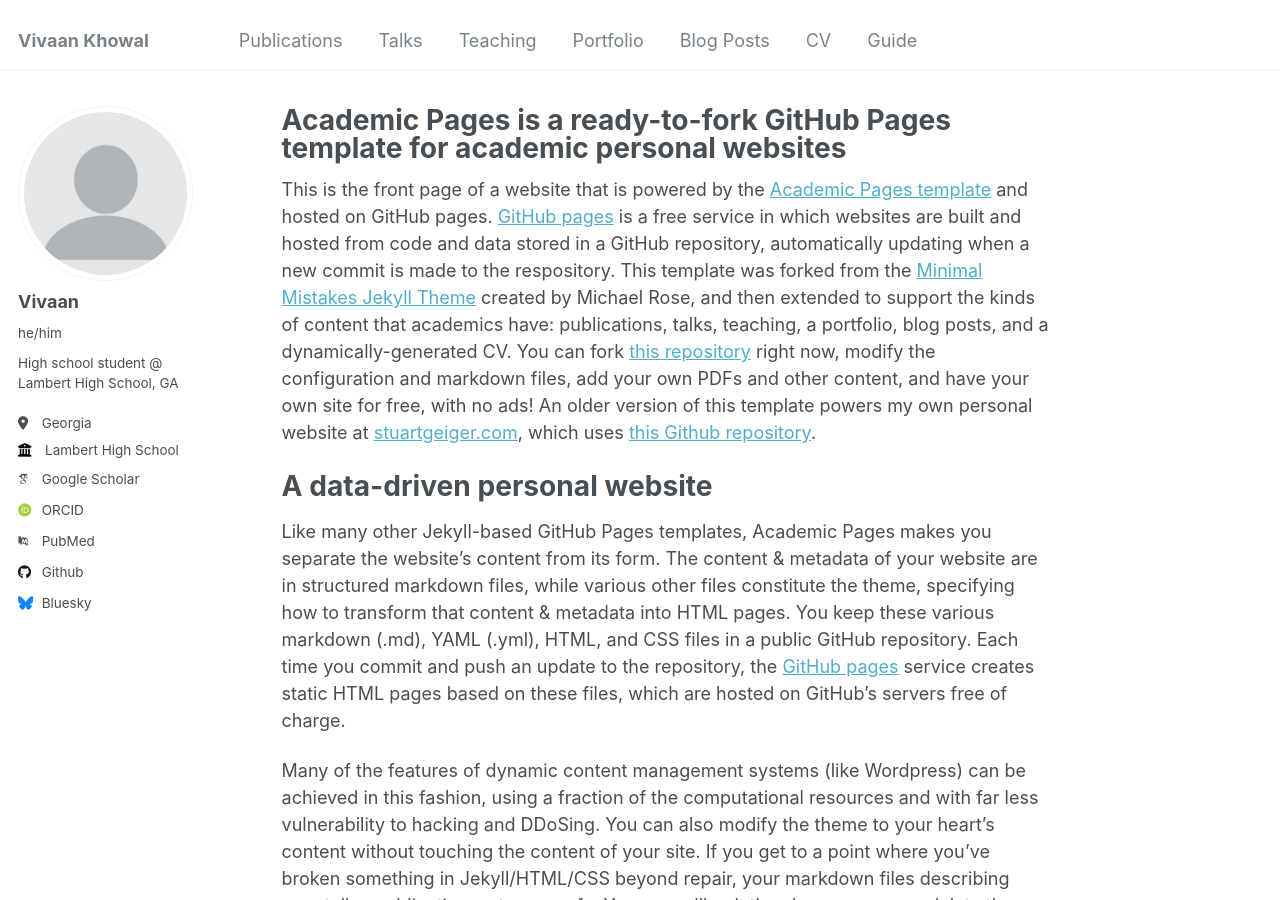
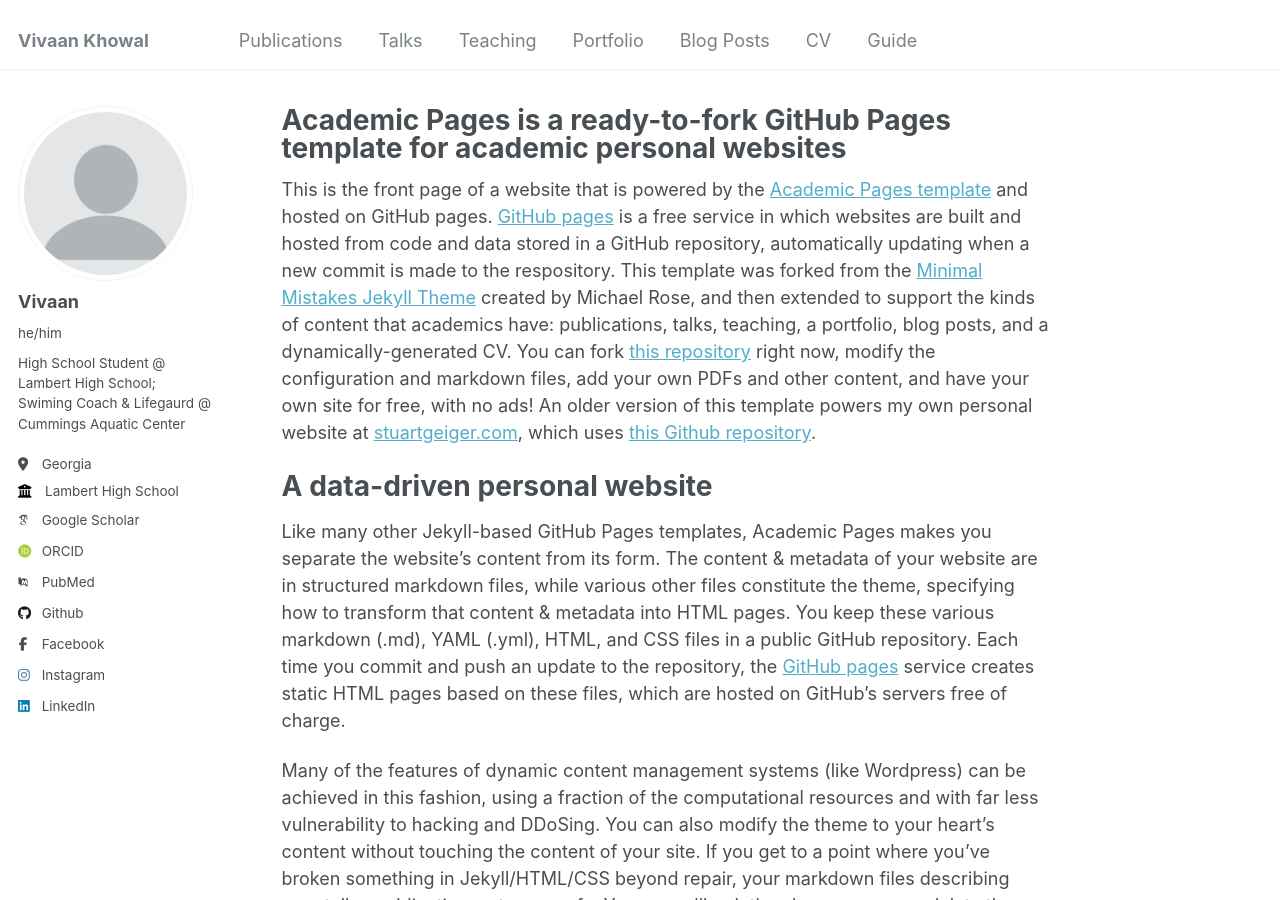
Before and after one commit to vivaankhowal/vivaankhowal.github.io, a Jekyll site: the page built from _pages/about.md, in a window 1280 px wide and 900 px high. Built offline with Jekyll 4.4.1, drawn with Linux system fonts in a browser that asks for light colours; some web fonts are replaced; some of the changed lines change nothing that is shown.

Commit message:
Update _config.yml
Changed site config

```diff
--- a/_config.yml
+++ b/_config.yml
@@ -24,7 +24,7 @@
   avatar           : "profile.png"
   name             : "Vivaan"
   pronouns         : "he/him"
-  bio              : "High school student @ Lambert High School, GA"
+  bio              : "High School Student @ Lambert High School; Swiming Coach & Lifegaurd @ Cummings Aquatic Center"
   location         : "Georgia"
   employer         : "Lambert High School"
   uri              : # URL
@@ -43,21 +43,21 @@
   bitbucket        : # Username - Update with your username on the site
   codepen          : # Username
   dribbble         : # Username
-  github           : "academicpages"
+  github           : "vivaankhowal"
   kaggle           : # Username
   stackoverflow    : # User number or user number and name (i.e., use "1" or "1/jeff-atwood")
 
   # Social media
-  bluesky          : "bsky.app" # Replace this with you Bluesky username
-  facebook         : # Username
+  bluesky          : # "bsky.app" # Replace this with you Bluesky username
+  facebook         : ""
   flickr           : # Username
   foursquare       : # Username
   goodreads        : # Username
   google_plus      : # Username
   keybase          : # Username
-  instagram        : # Username
+  instagram        : ""
   lastfm           : # Username
-  linkedin         : # Username
+  linkedin         : ""
   mastodon         : # URL
   medium           : # URL
   pinterest        : # Username
```
